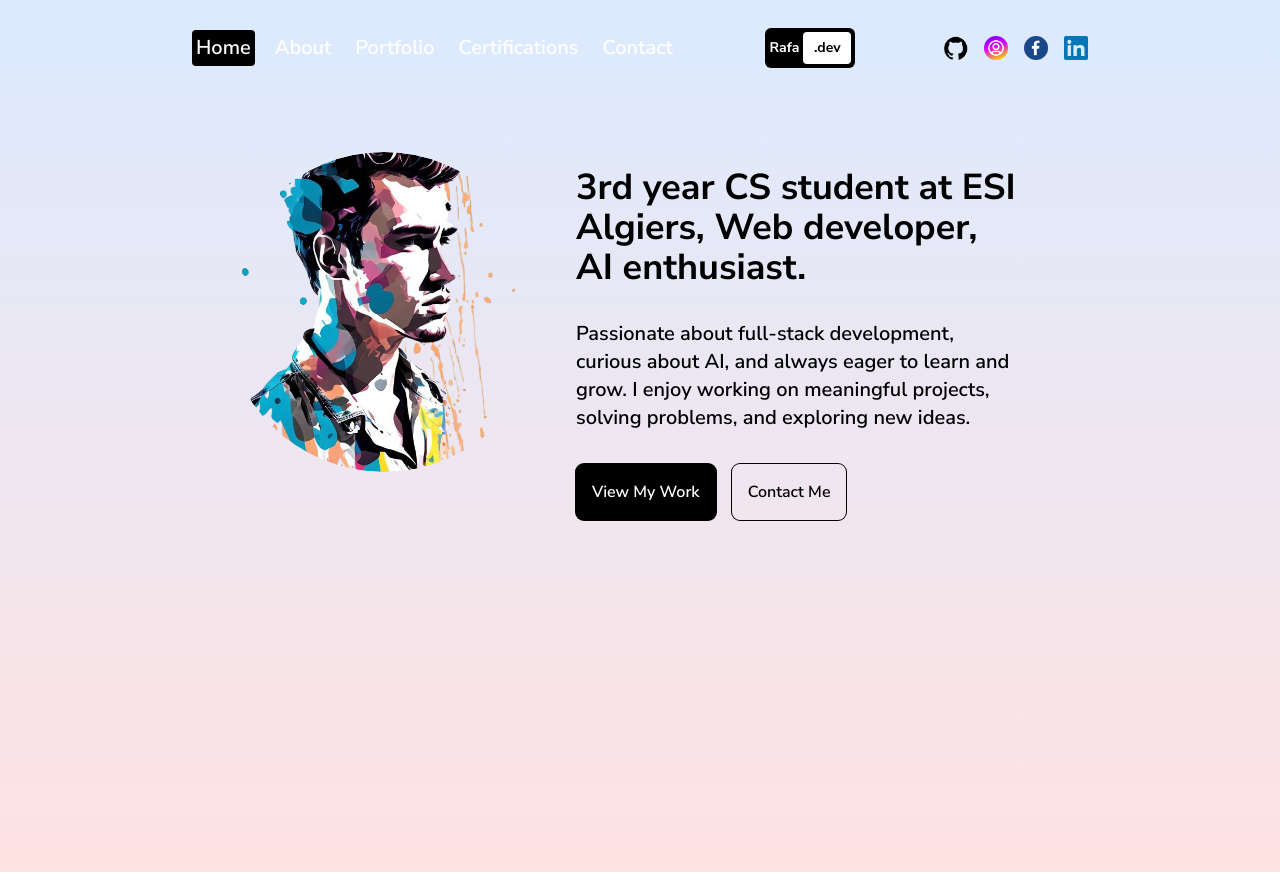
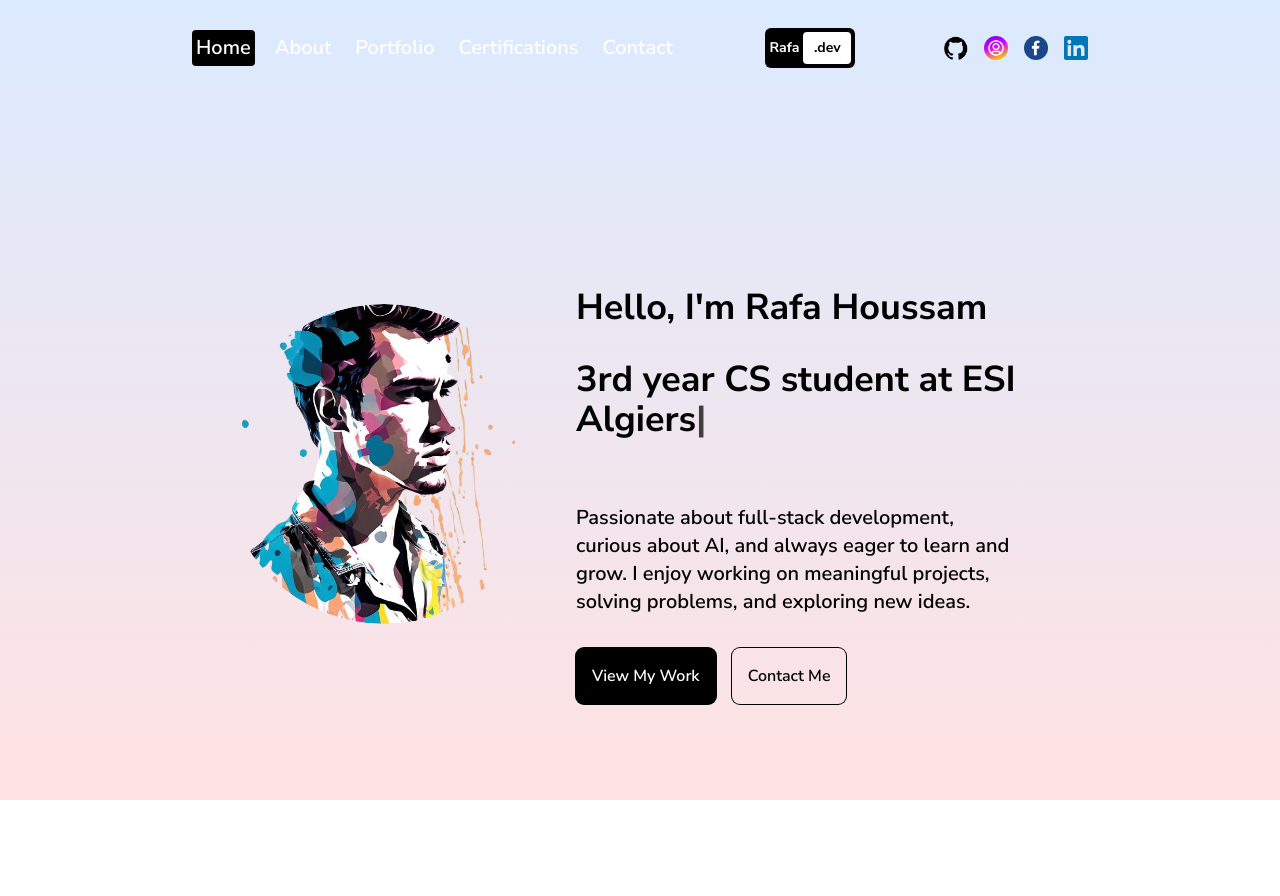
Before and after one commit to rafa-houssam/professionalPortfolio, a Next.js app: page / in a window 1280 px wide. Before the commit the page ends 872 px from the top, so only its background shows below. Built offline with nearby package versions, Linux system fonts and the light colour scheme; a web font is replaced by a local one.

Commit message:
last one wallah

```diff
--- a/app/page.tsx
+++ b/app/page.tsx
@@ -3,11 +3,49 @@
 import Image from "next/image";
 import { motion } from "framer-motion";
 import Link from "next/link";
+import { useState, useEffect } from "react";
 
 const Homepage = () => {
+  const [text, setText] = useState("");
+  const [isDeleting, setIsDeleting] = useState(false);
+  const [loopNum, setLoopNum] = useState(0);
+  const [typingSpeed, setTypingSpeed] = useState(150);
+
+  const phrases = [
+    "3rd year CS student at ESI Algiers",
+    "Full-stack Web Developer",
+    "AI Enthusiast",
+    "Freelancer"
+  ];
+
+  useEffect(() => {
+    const handleType = () => {
+      const i = loopNum % phrases.length;
+      const fullText = phrases[i];
+
+      setText(
+        isDeleting
+          ? fullText.substring(0, text.length - 1)
+          : fullText.substring(0, text.length + 1)
+      );
+
+      setTypingSpeed(isDeleting ? 30 : 100);
+
+      if (!isDeleting && text === fullText) {
+        setTimeout(() => setIsDeleting(true), 2000);
+      } else if (isDeleting && text === "") {
+        setIsDeleting(false);
+        setLoopNum(loopNum + 1);
+      }
+    };
+
+    const timer = setTimeout(handleType, typingSpeed);
+    return () => clearTimeout(timer);
+  }, [text, isDeleting, loopNum, typingSpeed]);
+
   return (
     <motion.div
-      className="mt-18  "
+      className="h-screen overflow-hidden"
       initial={{ y: "-200vh" }}
       animate={{ y: "0%" }}
       transition={{ duration: 1 }}
@@ -25,23 +63,33 @@ const Homepage = () => {
 
         {/* TEXT CONTAINER */}
         <div className="w-full lg:w-1/2 flex flex-col gap-8 items-center lg:items-start justify-center text-center lg:text-left">
-          {/* TITLE */}
+          {/* STATIC TITLE */}
           <h1 className="text-3xl md:text-4xl font-bold text-black">
-            3rd year CS student at ESI Algiers, Web developer, AI enthusiast.
+            Hello, I'm Rafa Houssam
           </h1>
+
+          {/* DYNAMIC TYPEWRITER TITLE */}
+          <div className="h-24 md:h-28">
+            <h1 className="text-3xl md:text-4xl font-bold text-black min-h-[3rem]">
+              {text}
+              <span className="animate-pulse text-black">|</span>
+            </h1>
+          </div>
+
           {/* DESCRIPTION */}
           <p className="md:text-xl text-black">
             Passionate about full-stack development, curious about AI, and always eager to learn and grow. I enjoy working on meaningful projects, solving problems, and exploring new ideas.
           </p>
+
           {/* BUTTONS */}
           <div className="flex flex-col sm:flex-row gap-4">
             <Link href="/portfolio">
-              <button className="p-4 rounded-lg ring-1 ring-black bg-black text-white w-full sm:w-auto hover:cursor-pointer">
+              <button className="p-4 rounded-lg ring-1 ring-black bg-black text-white w-full sm:w-auto hover:cursor-pointer hover:bg-gray-800 transition-all">
                 View My Work
               </button>
             </Link>
             <Link href="/contact">
-              <button className="text-black p-4 rounded-lg ring-1 ring-black w-full sm:w-auto hover:cursor-pointer">
+              <button className="text-black p-4 rounded-lg ring-1 ring-black w-full sm:w-auto hover:cursor-pointer hover:bg-gray-100 transition-all">
                 Contact Me
               </button>
             </Link>
```
